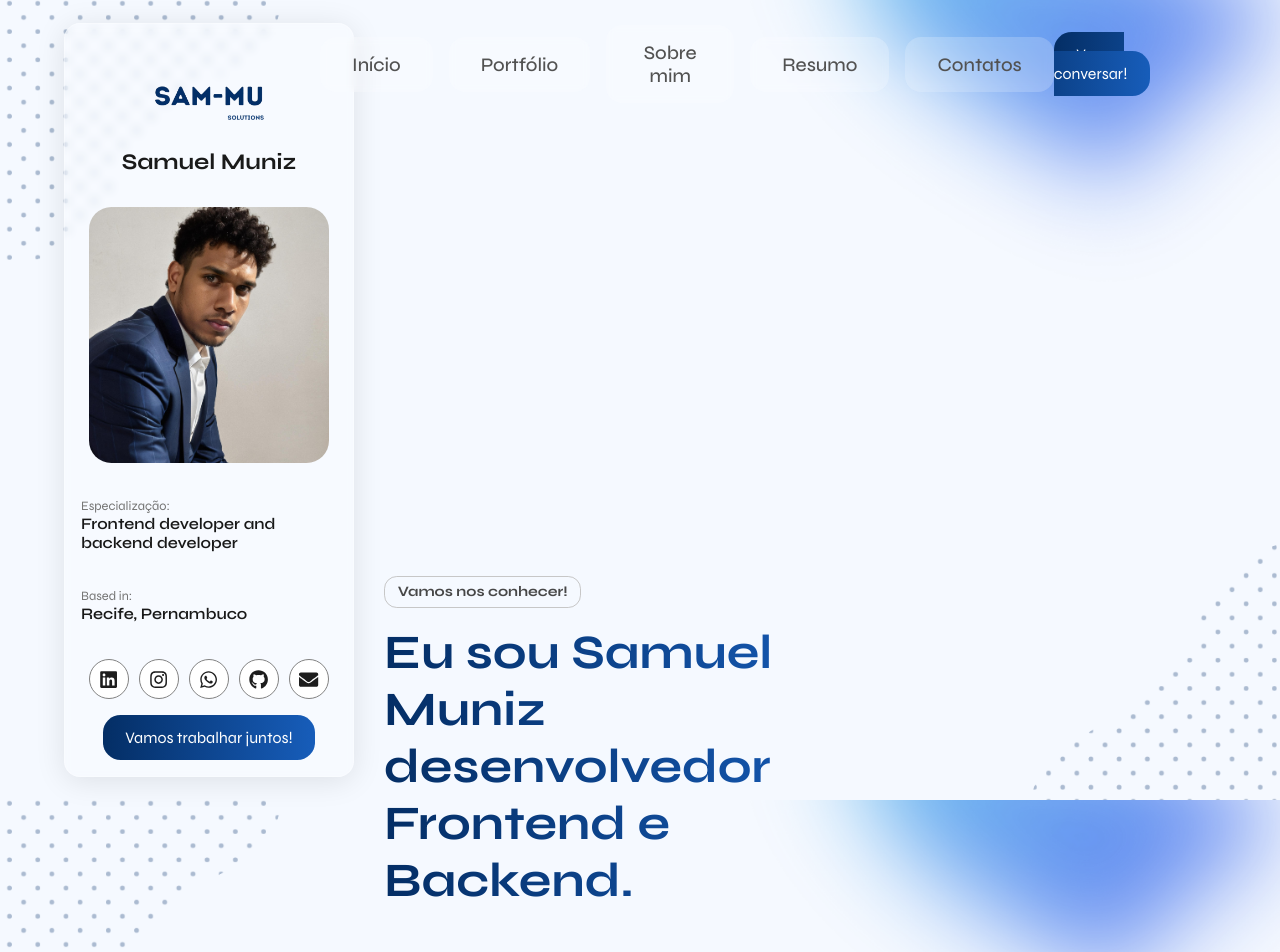
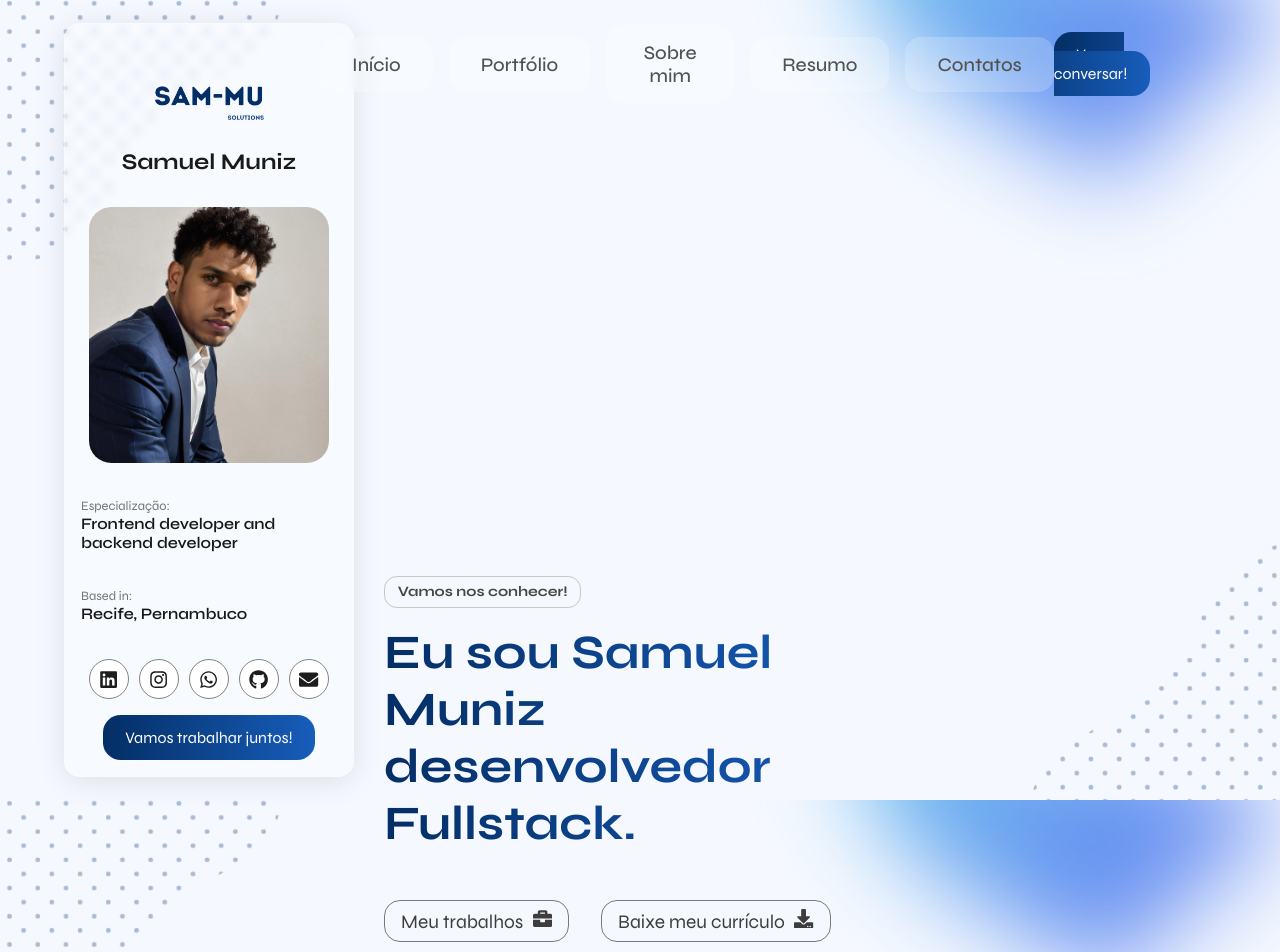
Before and after one commit to DevSamuelMuniz/Portfolio, a React (Create React App) app: page / in a window 1280 px wide. Shown: the top 952 px of the page. Built offline with nearby package versions, Linux system fonts and the light colour scheme.

Commit message:
update fullstack

```diff
--- a/src/components/apresentacaoComponent/apresentacaoComponent.js
+++ b/src/components/apresentacaoComponent/apresentacaoComponent.js
@@ -8,7 +8,7 @@ function apresentacaoComponent() {
     <main>
       <div>
         <h1 className="conhecer-ctn">Vamos nos conhecer!</h1>
-        <h1 className="title-apres">Eu sou Samuel Muniz desenvolvedor Frontend e Backend.</h1>
+        <h1 className="title-apres">Eu sou Samuel Muniz desenvolvedor Fullstack.</h1>
       </div>
 
       <div className="ctn-btn">
```
